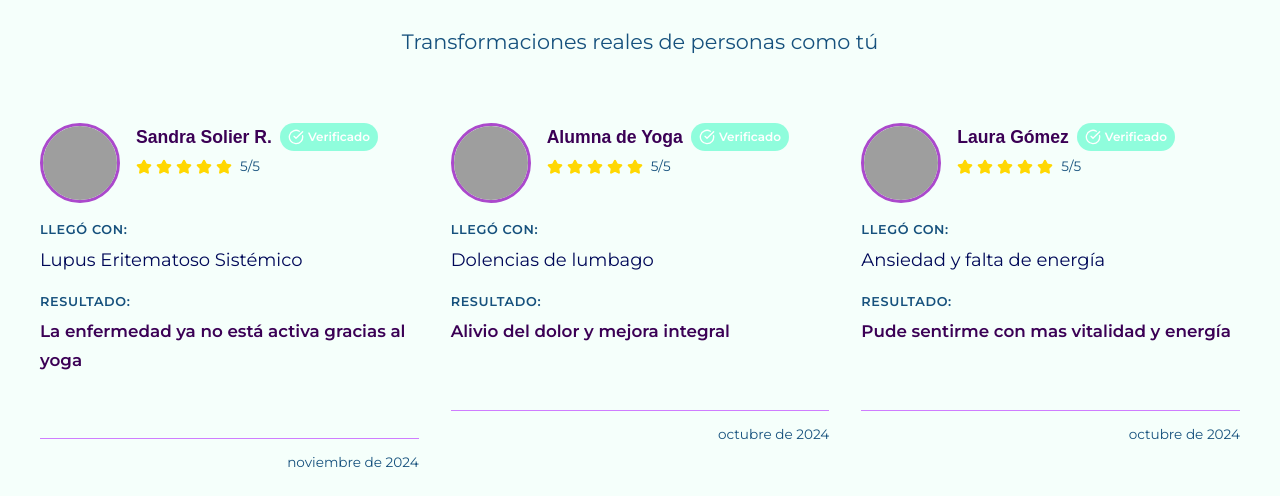
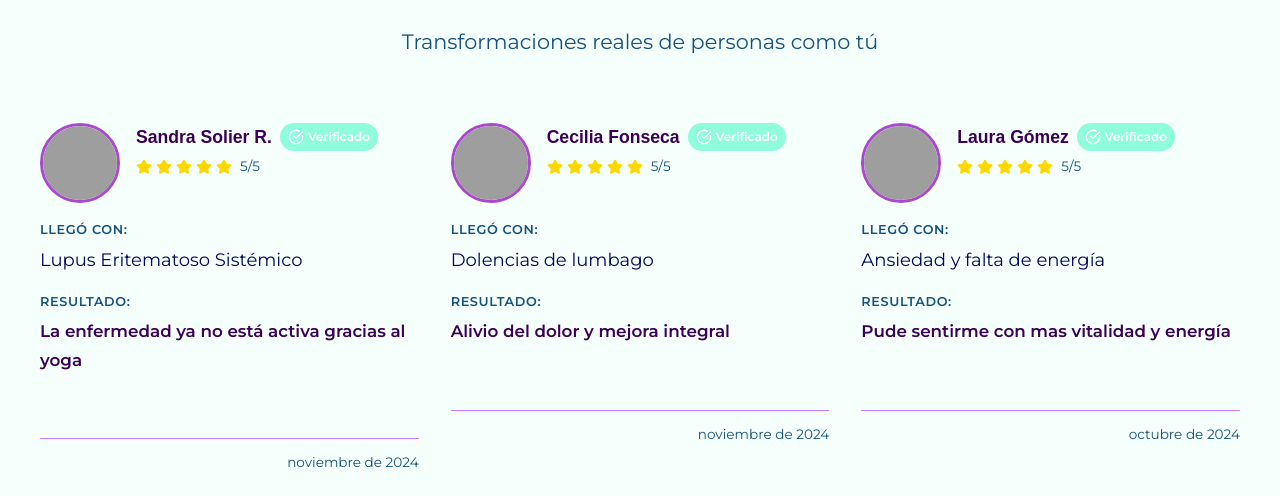
Before and after one commit to AiriAura/krisstinaterapias, a Next.js app: page / in a window 1280 px wide. Shown: the part 5127-5623 px from the top of the page. Built offline with nearby package versions, Linux system fonts and the light colour scheme; grey boxes are pictures that could not be loaded; a web font is replaced by a local one.

Commit message:
feat: Update yoga testimonial

```diff
--- a/src/app/data/testimonios.js
+++ b/src/app/data/testimonios.js
@@ -8,7 +8,7 @@ export const TESTIMONIOS_POR_TERAPIA = {
   'yoga': [
     {
       id: 'test-yoga-1',
-      nombre: 'Alumna de Yoga',
+      nombre: 'Cecilia Fonseca',
       edad: 63,
       problema: 'Dolencias de lumbago',
       resultado: 'Alivio del dolor y mejora integral',
@@ -16,9 +16,9 @@ export const TESTIMONIOS_POR_TERAPIA = {
       sesiones: 100,
       imagen: 'https://randomuser.me/api/portraits/women/44.jpg',
       verificado: true,
-      fecha: '2024-10-21',
-      testimonioCorto: 'Llegué al yoga por un dolor de lumbago, pero encontré una transformación completa. Con la guía de Krisstina, no solo alivié mis dolencias, sino que mejoré mi cuerpo, mente y alma. Hoy, a mis 63 años, me siento con vitalidad.',
-      testimonioCompleto: 'Tengo 63 años y hace cuatro que comencé mis clases de yoga con la maestra Krisstina. Me acerqué para mejorar mis dolencias de lumbago, y allí comenzó mi proceso. Con ejercicios suaves, aprendí a elongar, a conocer mi cuerpo, a relajarme, liberar tensiones, despejar la mente y conectar con mi respiración. Aunque fui para mejorar mis dolencias físicas, el yoga ha sido mucho más: un cambio integral que ha mejorado mi cuerpo, mi alma y mi mente. Hoy, cuido a mi nieta de un año tres veces por semana, algo que pensé que no podría hacer por el lumbago. Sin embargo, me siento con un gran estado físico. Cuando termino de cuidarla, realizo mis ejercicios de yoga: estirar la columna, relajar el cuello, elongar piernas, brazos y hombros. Ya no tengo ese dolor constante, y si aparece, lo alivio con mis clases semanales o con los ejercicios aprendidos en casa. Cuando he dormido mal, practico la postura del niño por 10 o 15 minutos y me siento mucho mejor. Estoy muy agradecida de haber conocido a la maestra; nos ha transmitido sus conocimientos de manera amable y generosa. Además, siempre está estudiando, incluso viajando a la India para aprender de los mejores maestros. Recomiendo el yoga para sanar dolencias físicas y espirituales, soltar penas, aliviar dolores, bajar el estrés y así, mejorar nuestra calidad de vida.'
+      fecha: '2024-11-20',
+      testimonioCorto: 'A mis 63 años, el yoga con Krisstina no solo alivió mi lumbago, sino que transformó mi cuerpo, mente y alma. Ahora disfruto de una vitalidad que me permite cuidar a mi nieta.',
+      testimonioCompleto: 'Mi experiencia con clases de yoga. Tengo 63 años y hace 4 años comencé mis clases de yoga con la maestra Krisstina en mi comuna. Fui para mejorar mis dolencias de lumbago de ese tiempo y allí comencé mi proceso con la maestra...con ejercicios suaves aprendiendo a elongar, a conocer mi cuerpo , aprender a relajarse, liberar tensiones,despejar la mente y a conectar con mi respiración . Fui para mejorar mis dolencias físicas pero yoga ha sido mucho más ,es un cambio integral, ha mejorado mi cuerpo, mi alma y mi mente. Hoy cuido a mi nieta de un año ...voy tres veces por semana ,pensé que por el lumbago no lo podría hacer....sin embargo me siento con gran estado físico para hacerlo ,cuando termino los cuidados realizo mis ejercicios de yoga....estirar la columna, relajar el cuello, elongar piernas brazos,hombros... etc. Ya no tengo ese dolor constante de lumbago y si viene lo alivio con mis clases semanales o en casa con los ejercicios ya aprendidos. Cuando he dormido mal práctico la postura del niño por unos 10 a 15 minutos y me siento mucho mejor. Estoy muy agradecida haber conocido a la maestra ,ella nos ha transmitido sus conocimientos de una manera amable y generosa ,además siempre está estudiando ,incluso viajando a la India para aprender con los mejores maestros. Recomiendo yoga para sanar dolencias físicas y espirituales , para soltar penas y dolores ,para bajar el stress y asi mejorar nuestra cálidad de vida.'
     },
     {
       id: 'test-yoga-2',
@@ -67,7 +67,7 @@ export const TESTIMONIOS_DESTACADOS = [
   },
   {
     id: 'dest-2',
-    nombre: 'Alumna de Yoga',
+    nombre: 'Cecilia Fonseca',
     edad: 63,
     ocupacion: 'Alumna de Yoga',
     problema: 'Dolencias de lumbago',
@@ -75,10 +75,10 @@ export const TESTIMONIOS_DESTACADOS = [
     rating: 5,
     imagen: 'https://randomuser.me/api/portraits/women/44.jpg',
     verificado: true,
-    fecha: '2024-10-21',
+    fecha: '2024-11-20',
     terapias: ['yoga'],
-    testimonioCorto: 'Llegué al yoga por un dolor de lumbago, pero encontré una transformación completa. Con la guía de Krisstina, no solo alivié mis dolencias, sino que mejoré mi cuerpo, mente y alma. Hoy, a mis 63 años, me siento con vitalidad.',
-    testimonioCompleto: 'Tengo 63 años y hace cuatro que comencé mis clases de yoga con la maestra Krisstina. Me acerqué para mejorar mis dolencias de lumbago, y allí comenzó mi proceso. Con ejercicios suaves, aprendí a elongar, a conocer mi cuerpo, a relajarme, liberar tensiones, despejar la mente y conectar con mi respiración. Aunque fui para mejorar mis dolencias físicas, el yoga ha sido mucho más: un cambio integral que ha mejorado mi cuerpo, mi alma y mi mente. Hoy, cuido a mi nieta de un año tres veces por semana, algo que pensé que no podría hacer por el lumbago. Sin embargo, me siento con un gran estado físico. Cuando termino de cuidarla, realizo mis ejercicios de yoga: estirar la columna, relajar el cuello, elongar piernas, brazos y hombros. Ya no tengo ese dolor constante, y si aparece, lo alivio con mis clases semanales o con los ejercicios aprendidos en casa. Cuando he dormido mal, practico la postura del niño por 10 o 15 minutos y me siento mucho mejor. Estoy muy agradecida de haber conocido a la maestra; nos ha transmitido sus conocimientos de manera amable y generosa. Además, siempre está estudiando, incluso viajando a la India para aprender de los mejores maestros. Recomiendo el yoga para sanar dolencias físicas y espirituales, soltar penas, aliviar dolores, bajar el estrés y así, mejorar nuestra calidad de vida.'
+    testimonioCorto: 'A mis 63 años, el yoga con Krisstina no solo alivió mi lumbago, sino que transformó mi cuerpo, mente y alma. Ahora disfruto de una vitalidad que me permite cuidar a mi nieta.',
+    testimonioCompleto: 'Mi experiencia con clases de yoga. Tengo 63 años y hace 4 años comencé mis clases de yoga con la maestra Krisstina en mi comuna. Fui para mejorar mis dolencias de lumbago de ese tiempo y allí comencé mi proceso con la maestra...con ejercicios suaves aprendiendo a elongar, a conocer mi cuerpo , aprender a relajarse, liberar tensiones,despejar la mente y a conectar con mi respiración . Fui para mejorar mis dolencias físicas pero yoga ha sido mucho más ,es un cambio integral, ha mejorado mi cuerpo, mi alma y mi mente. Hoy cuido a mi nieta de un año ...voy tres veces por semana ,pensé que por el lumbago no lo podría hacer....sin embargo me siento con gran estado físico para hacerlo ,cuando termino los cuidados realizo mis ejercicios de yoga....estirar la columna, relajar el cuello, elongar piernas brazos,hombros... etc. Ya no tengo ese dolor constante de lumbago y si viene lo alivio con mis clases semanales o en casa con los ejercicios ya aprendidos. Cuando he dormido mal práctico la postura del niño por unos 10 a 15 minutos y me siento mucho mejor. Estoy muy agradecida haber conocido a la maestra ,ella nos ha transmitido sus conocimientos de una manera amable y generosa ,además siempre está estudiando ,incluso viajando a la India para aprender con los mejores maestros. Recomiendo yoga para sanar dolencias físicas y espirituales , para soltar penas y dolores ,para bajar el stress y asi mejorar nuestra cálidad de vida.'
   },
   {
     id: 'dest-3',
```
